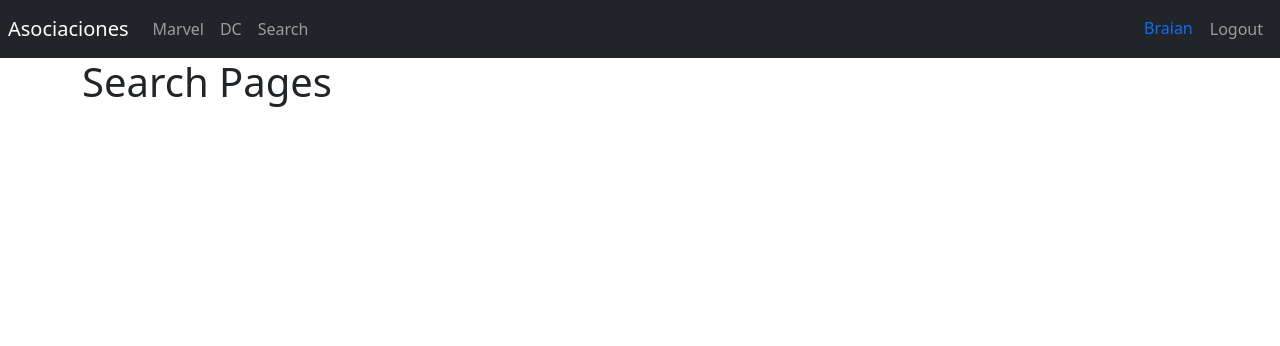
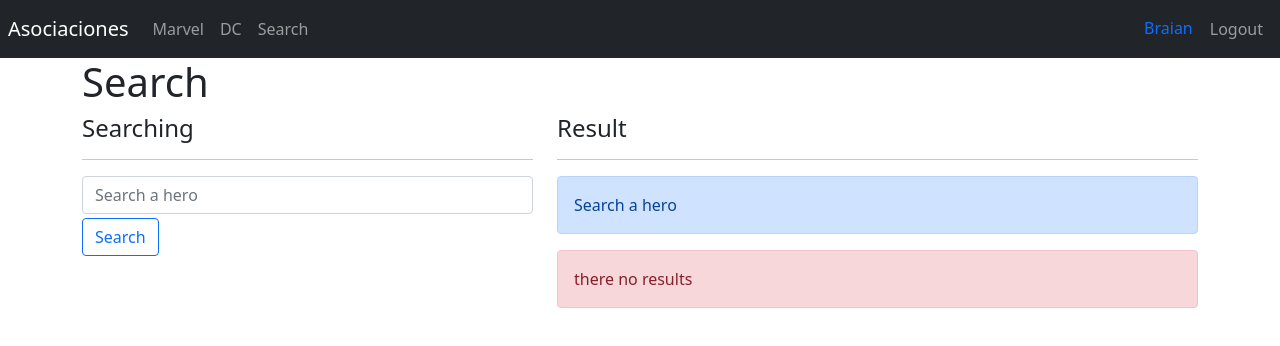
Before and after one commit to braianLucero/React-Masterclass, a React (Vite) app in the folder 06-heores-spa/: page /search in a window 1280 px wide. Shown: the top 346 px of the page. Built offline with nearby package versions, Linux system fonts and the light colour scheme.

Commit message:
designing the search page

```diff
--- a/06-heores-spa/src/heores/pages/SearchPages.jsx
+++ b/06-heores-spa/src/heores/pages/SearchPages.jsx
@@ -1,7 +1,35 @@
+import { HeroCard } from "../components/index";
+
 export const SearchPages = () => {
   return (
     <>
-      <h1>Search Pages</h1>
+      <h1>Search </h1>
+      <div className="row">
+        <div className="col-5">
+          <h4>Searching</h4>
+          <hr />
+
+          <form>
+            <input
+              type="text"
+              placeholder="Search a hero "
+              className="form-control"
+              name="searchText "
+              autoComplete="off"
+            />
+            <button className="btn btn-outline-primary mt-1">Search</button>
+          </form>
+        </div>
+
+        <div className="col-7">
+          <h4>Result</h4>
+          <hr />
+          <div className="alert alert-primary">Search a hero</div>
+          <div className="alert alert-danger">there no results</div>
+
+          {/* <HeroCard /> */}
+        </div>
+      </div>
     </>
   );
 };
```
